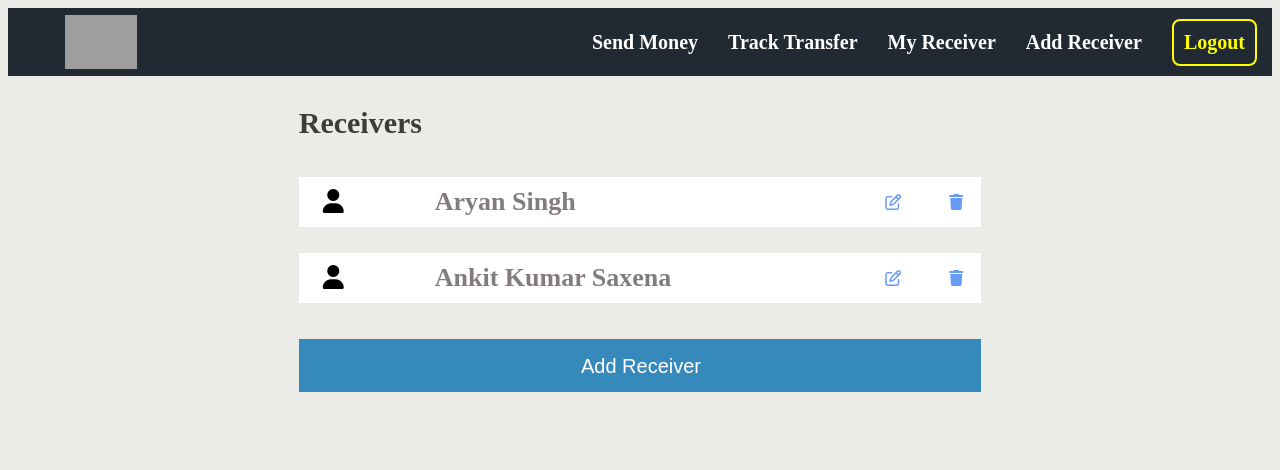
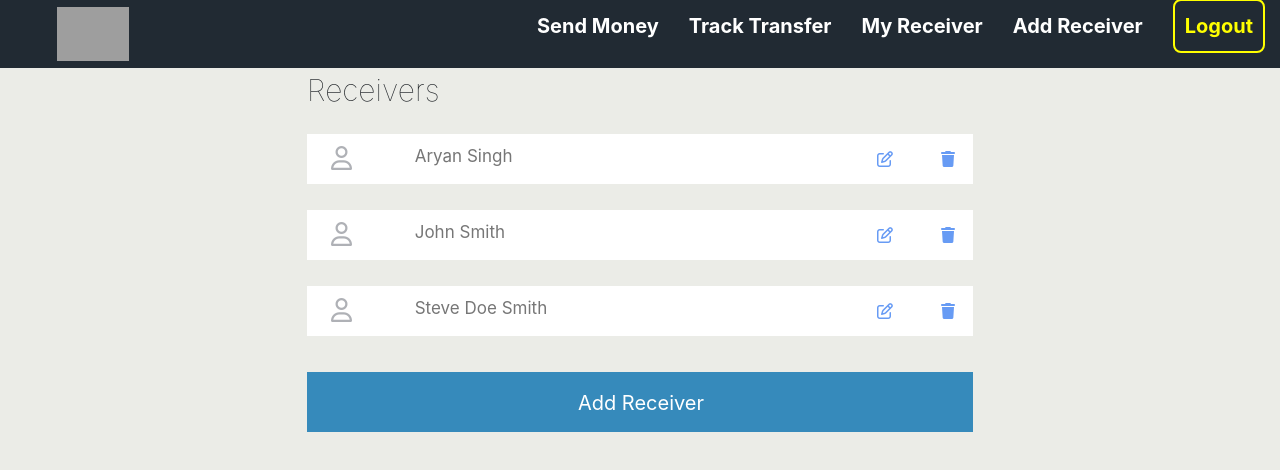
Before and after one commit to ankitkumar0111/angular-project, an Angular app: page /myreceiver in a window 1280 px wide. Shown: the top 470 px of the page. Built offline with nearby package versions, Linux system fonts and the light colour scheme; data requests are answered from the project's data file; sample sign-in values are in the browser's storage; grey boxes are pictures that could not be loaded.

Commit message:
Css updated

```diff
--- a/db.json
+++ b/db.json
@@ -100,14 +100,23 @@
       "id": 3
     },
     {
+      "country": "USA",
+      "type": "mobile",
+      "countryCode": "+91",
+      "phoneNumber": "7579312081",
+      "firstName": "John",
+      "lastName": "Smith",
+      "id": 4
+    },
+    {
       "country": "India",
       "type": "mobile",
       "countryCode": "+91",
-      "phoneNumber": "7579312081",
-      "firstName": "Ankit",
-      "middleName": "Kumar",
-      "lastName": "Saxena",
-      "id": 4
+      "phoneNumber": "6321762778",
+      "firstName": "Steve",
+      "middleName": "Doe",
+      "lastName": "Smith",
+      "id": 5
     }
   ]
 }
--- a/package.json
+++ b/package.json
@@ -19,6 +19,7 @@
     "@angular/platform-browser": "~9.0.3",
     "@angular/platform-browser-dynamic": "~9.0.3",
     "@angular/router": "~9.0.3",
+    "bootstrap": "^5.3.2",
     "querystring": "^0.2.1",
     "rxjs": "~6.5.4",
     "tslib": "^1.10.0",
--- a/src/app/header/header.component.html
+++ b/src/app/header/header.component.html
@@ -7,6 +7,7 @@
     <li><a routerLink="/track">Track Transfer</a></li>
     <li><a routerLink="/myreceiver">My Receiver</a></li>
     <li><a routerLink="/add">Add Receiver</a></li>
+
     <li (click)="logout()"><a class="login" href="#">Logout</a></li>
   </ul>
   <ul *ngIf="changeHeader" class="wu-header-content">
--- a/src/app/my-receiver/my-receiver.component.css
+++ b/src/app/my-receiver/my-receiver.component.css
@@ -7,14 +7,13 @@
     margin: auto;
 }
 
-p{
+.receiver{
     /* text-align: start; */
-    color: #3e3b3b;
     font-size: 30px;
     width: 60%;
     text-align: left;
-    font-weight: bold;
     margin-bottom: -5px;
+    font-weight: lighter;
     /* margin-left: -26.6rem; */
 }
 
@@ -24,6 +23,7 @@ ul{
 }
 
 li{
+    width: 100%;
     display: flex;
     justify-content: space-between;
     height: 50px;
@@ -32,10 +32,11 @@ li{
 }
 
 li p{
-    margin-left: 50px;
+    width: 60%;
+    margin-left: 0px;
     margin-top: 10px;
-    font-size: 26px;
-    color: #837c7c;
+    font-size: 17px;
+    color: #767676;
 }
 
 .buttons{
--- a/src/app/my-receiver/my-receiver.component.html
+++ b/src/app/my-receiver/my-receiver.component.html
@@ -1,8 +1,8 @@
 <div class="container">
-  <p>Receivers</p>
+  <p class="receiver">Receivers</p>
   <ul>
     <li *ngFor="let receiver of receivers">
-      <i class="fa-solid fa-user fa-xl"></i>
+      <i class="fa-regular fa-user fa-xl" style="color: #afb1b6;"></i>
       <p>{{ receiver.firstName }} {{receiver.middleName}} {{ receiver.lastName }}</p>
       <div class="buttons">
         <i class="fa-regular fa-pen-to-square" style="color: #679bf4;" (click)="editReceiver(receiver.id)"></i>
--- a/src/index.html
+++ b/src/index.html
@@ -5,6 +5,7 @@
   <title>MyApp</title>
   <base href="/">
   <meta name="viewport" content="width=device-width, initial-scale=1">
+  <link rel="stylesheet" href="https://cdn.jsdelivr.net/npm/bootstrap@4.0.0/dist/css/bootstrap.min.css" integrity="sha384-Gn5384xqQ1aoWXA+058RXPxPg6fy4IWvTNh0E263XmFcJlSAwiGgFAW/dAiS6JXm" crossorigin="anonymous">
   <link rel="icon" type="image/x-icon" href="favicon.ico">
   <link href="//netdna.bootstrapcdn.com/font-awesome/3.2.1/css/font-awesome.css" rel="stylesheet">
   <link
@@ -15,4 +16,8 @@
 <body>
   <app-root></app-root>
 </body>
+
+<script src="https://code.jquery.com/jquery-3.2.1.slim.min.js" integrity="sha384-KJ3o2DKtIkvYIK3UENzmM7KCkRr/rE9/Qpg6aAZGJwFDMVNA/GpGFF93hXpG5KkN" crossorigin="anonymous"></script>
+<script src="https://cdn.jsdelivr.net/npm/popper.js@1.12.9/dist/umd/popper.min.js" integrity="sha384-ApNbgh9B+Y1QKtv3Rn7W3mgPxhU9K/ScQsAP7hUibX39j7fakFPskvXusvfa0b4Q" crossorigin="anonymous"></script>
+<script src="https://cdn.jsdelivr.net/npm/bootstrap@4.0.0/dist/js/bootstrap.min.js" integrity="sha384-JZR6Spejh4U02d8jOt6vLEHfe/JQGiRRSQQxSfFWpi1MquVdAyjUar5+76PVCmYl" crossorigin="anonymous"></script>
 </html>
--- a/src/styles.css
+++ b/src/styles.css
@@ -1,4 +1,5 @@
 /* You can add global styles to this file, and also import other style files */
+/* @import 'assets/bootstrap/css/bootstrap.min.css'; */
 *{
     box-sizing: border-box;
 }
```
Also changed, not shown: 1 other file (tests, documents, lock files or other folders).
